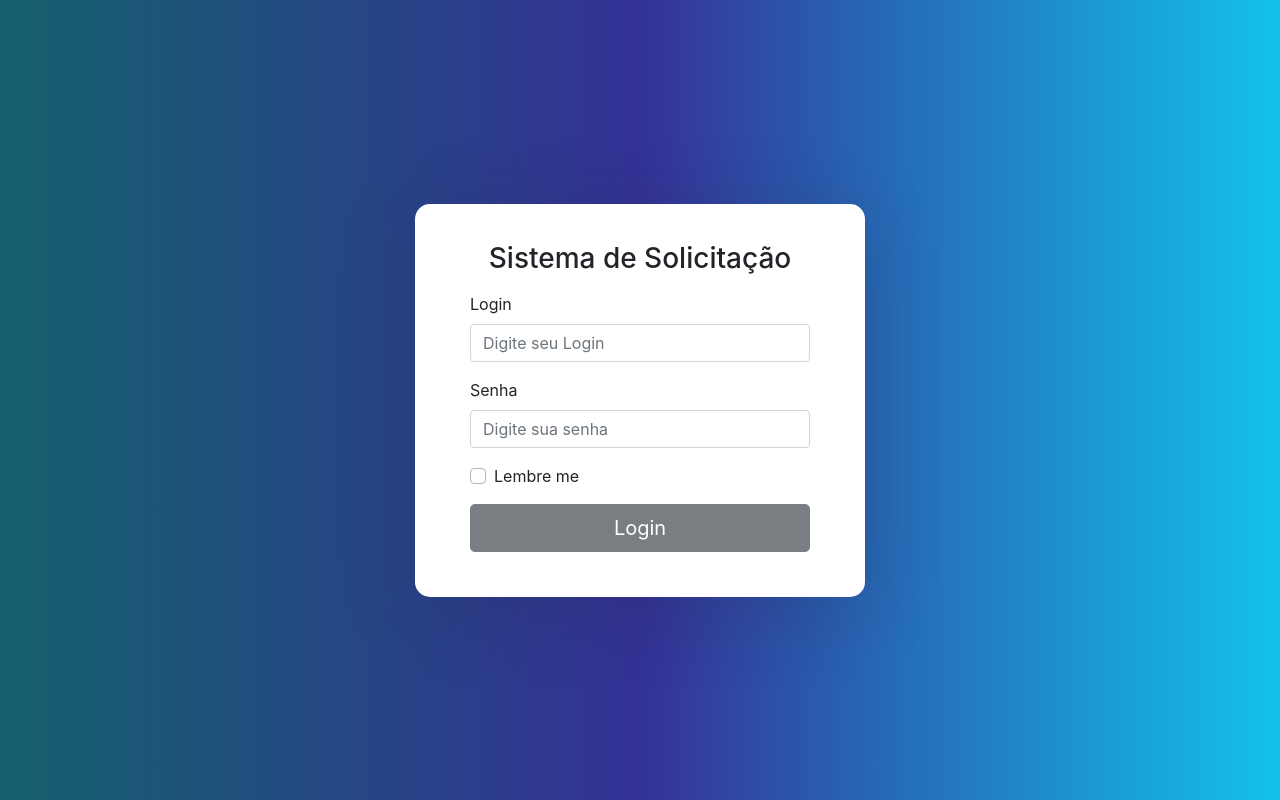
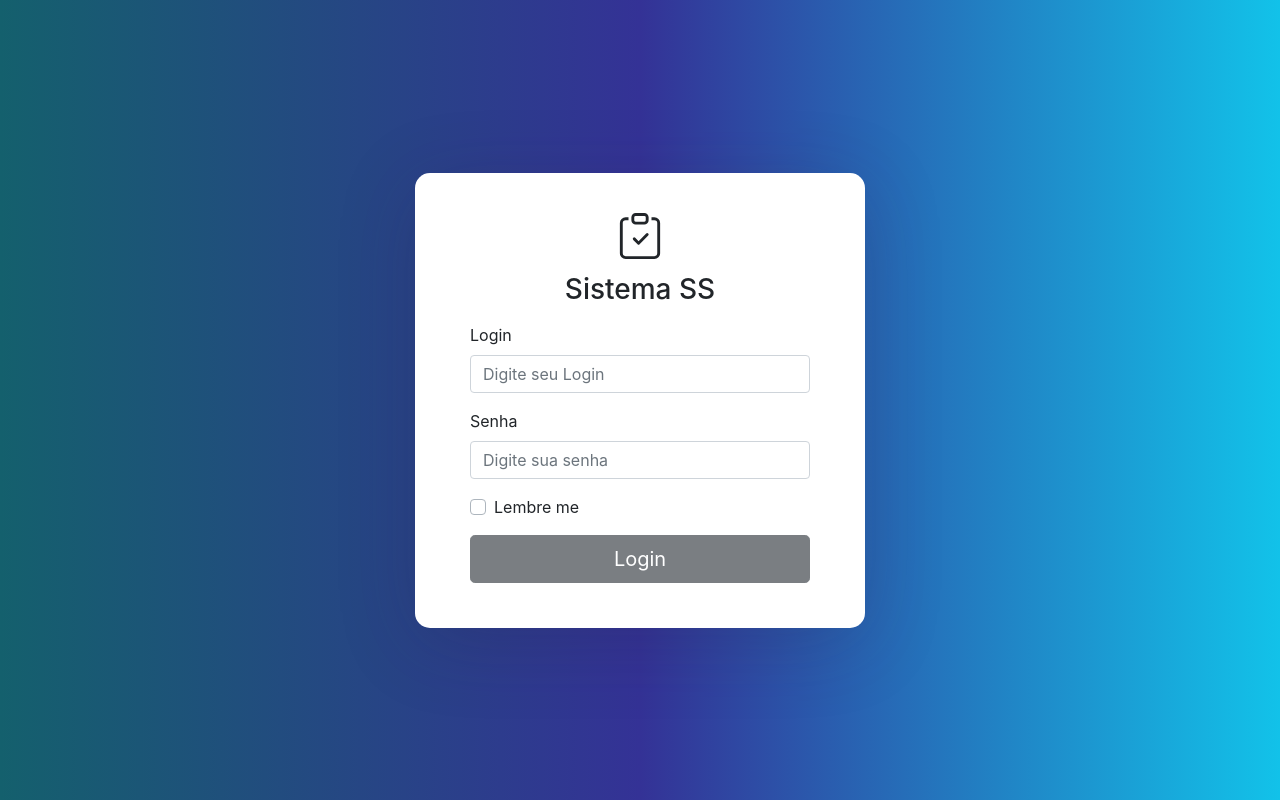
Before and after one commit to rkendy/ss-react, a React (Create React App) app: page /login in a window 1280 px wide. Built offline with nearby package versions, Linux system fonts and the light colour scheme.

Commit message:
Adicionar Icon na tela de Login

```diff
--- a/package.json
+++ b/package.json
@@ -11,6 +11,7 @@
     "node-sass": "^5.0.0",
     "react": "^17.0.1",
     "react-bootstrap": "^1.4.0",
+    "react-bootstrap-icons": "^1.1.0",
     "react-dom": "^17.0.1",
     "react-router-dom": "^5.2.0",
     "react-scripts": "4.0.1",
--- a/src/components/Login.js
+++ b/src/components/Login.js
@@ -1,5 +1,6 @@
 import React, { useState } from "react";
 import axios from "axios";
+import { ClipboardCheck } from "react-bootstrap-icons";
 
 import useForm from "./useForm";
 
@@ -40,7 +41,10 @@ export default function Login(props) {
   return (
     <div className="outer">
       <form onSubmit={handleSubmit} className="login-box">
-        <h3>Sistema de Solicitação</h3>
+        <div style={{ textAlign: "center" }}>
+          <ClipboardCheck size={46} className="mb-3" />
+        </div>
+        <h3>Sistema SS</h3>
 
         {error && <div className="alert alert-danger">{error}</div>}
 
```
Also changed, not shown: info.txt, 1 other file (tests, documents, lock files or other folders).
